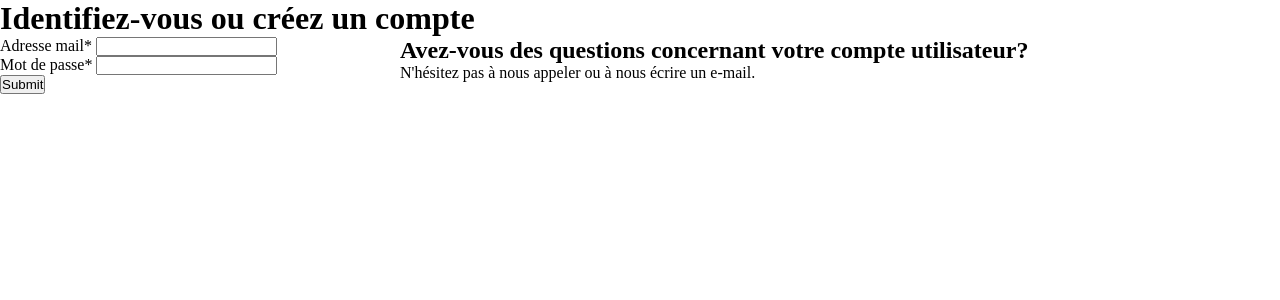
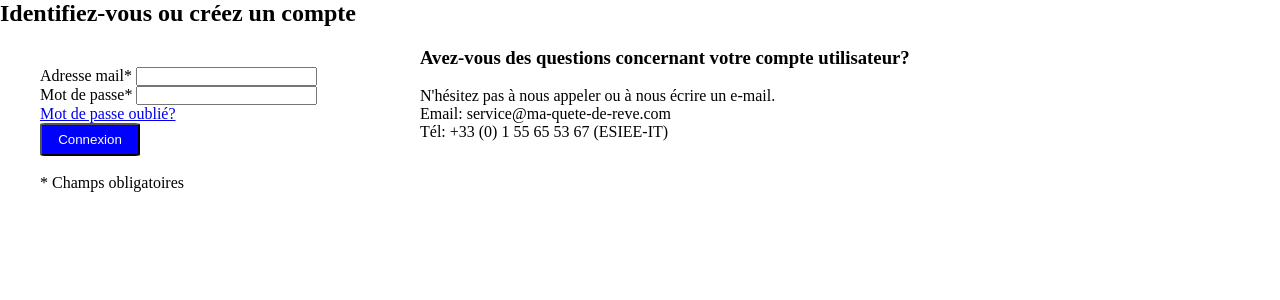
Before and after one commit to RomainVReco/eCommercePHP, a PHP site: page /login.php in a window 1280 px wide. Shown: the part 138-438 px from the top of the page. Run offline with PHP 8.4, Linux system fonts and the light colour scheme.

Commit message:
ajout lien mdp oublié + page en construction

```diff
--- a/css/login.css
+++ b/css/login.css
@@ -1,11 +1,21 @@
 .panneau-login {
     display : flex;
+    padding: 20px;
 }
 
 .panneau-gauche {
     width : 400px;
+    padding: 20px;
 }
 
 .panneau-droite {
     width  : 400px;
 }
+
+.bouton-bleu {
+    background-color: blue;
+    color:white;
+    width: 100px;
+    padding: 2%;
+    border-radius: 5%;
+}
--- a/pages/login.php
+++ b/pages/login.php
@@ -11,7 +11,7 @@
     <header>
         <?php require_once(__DIR__ . '/header.php'); ?>
     </header>
-    <h1>Identifiez-vous ou créez un compte</h1>
+    <h2>Identifiez-vous ou créez un compte</h2>
     <div class=panneau-login>
         <div class=panneau-gauche>
             <form action="/action_page.php">
@@ -23,12 +23,20 @@
                     <label for="pwd">Mot de passe*</label>
                     <input type="password" class="form-control" id="pwd">
                 </div>
-                <button type="submit" class="btn btn-default">Submit</button>
+                <a href="construction.html" alt="Mot de passe oublié?">Mot de passe oublié?</a>
+                <br>
+                <button class=bouton-bleu type="submit" class="btn btn-default">Connexion</button>
+                <br>
+                <br>
+                <p>* Champs obligatoires</p>
             </form>
         </div>
         <div class=panneau-droit>
-            <h2>Avez-vous des questions concernant votre compte utilisateur?</h2>
+            <h3>Avez-vous des questions concernant votre compte utilisateur?</h3>
+            <br>
             <p>N'hésitez pas à nous appeler ou à nous écrire un e-mail.</p>
+            <p>Email: service@ma-quete-de-reve.com</p>
+            <p>Tél: +33 (0) 1 55 65 53 67 (ESIEE-IT)</p>
         </div>
 
     </div>
```
Also changed, not shown: pages/construction.html (added, +12 -0 lines).
